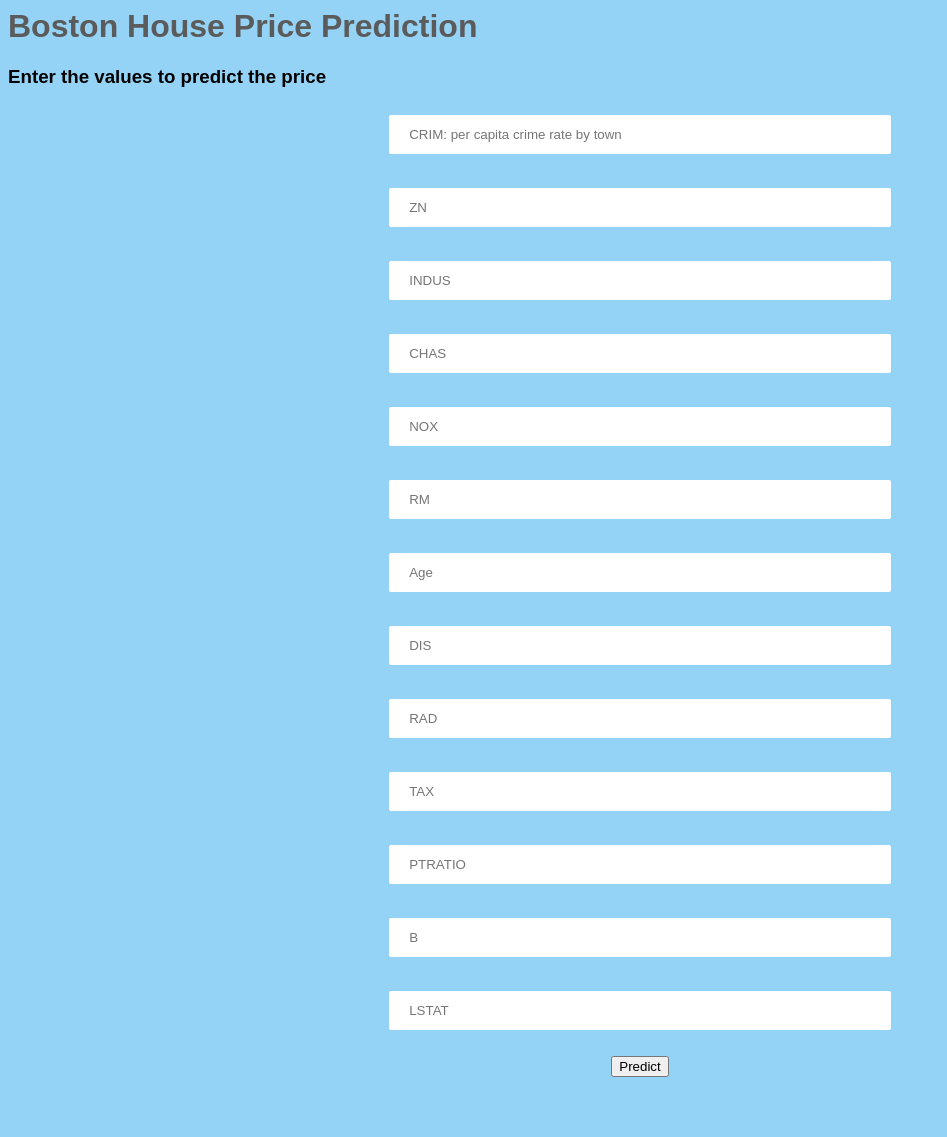
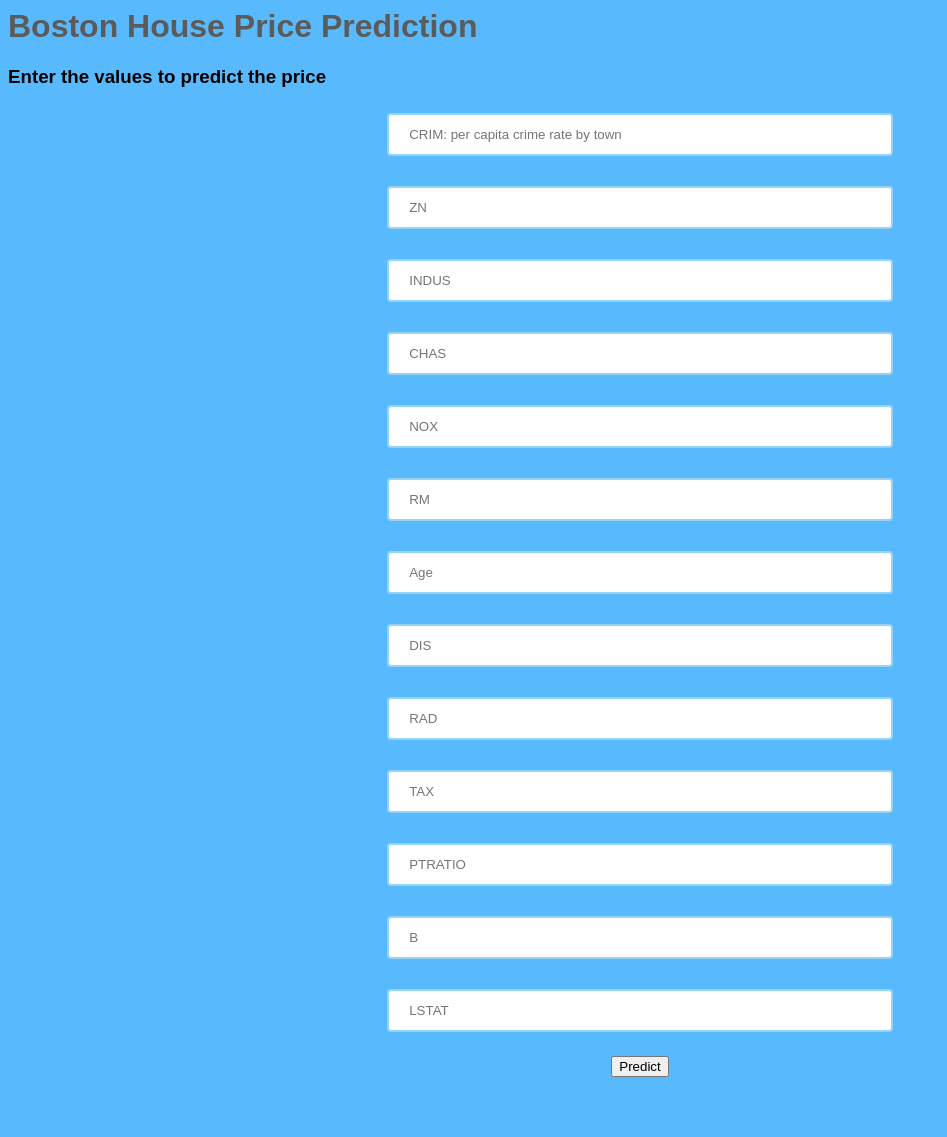
Before and after one commit to jojisamuel/Boston-House-Price-Prediction, a Flask app: page / in a window 1280 px wide. Shown: the whole page, without its empty margins (0-947 px from the left). Run offline with Flask 2, Linux system fonts and the light colour scheme; parts of the project's set-up code (start-up, migrations or seed data) failed here and were passed over.

Commit message:
docker updated

```diff
--- a/templates/home.html
+++ b/templates/home.html
@@ -1,11 +1,10 @@
 <html >
-
 <head>
   <meta charset="UTF-8">
   <title>Boston Housing Prediction</title>
 <style>
   body {
-    background-color: #94D3F6;
+    background-color: #58bafc;
     font-family: Arial, sans-serif;
   }
   .container {
```
Also changed, not shown: .github/workflows/main.yaml.
